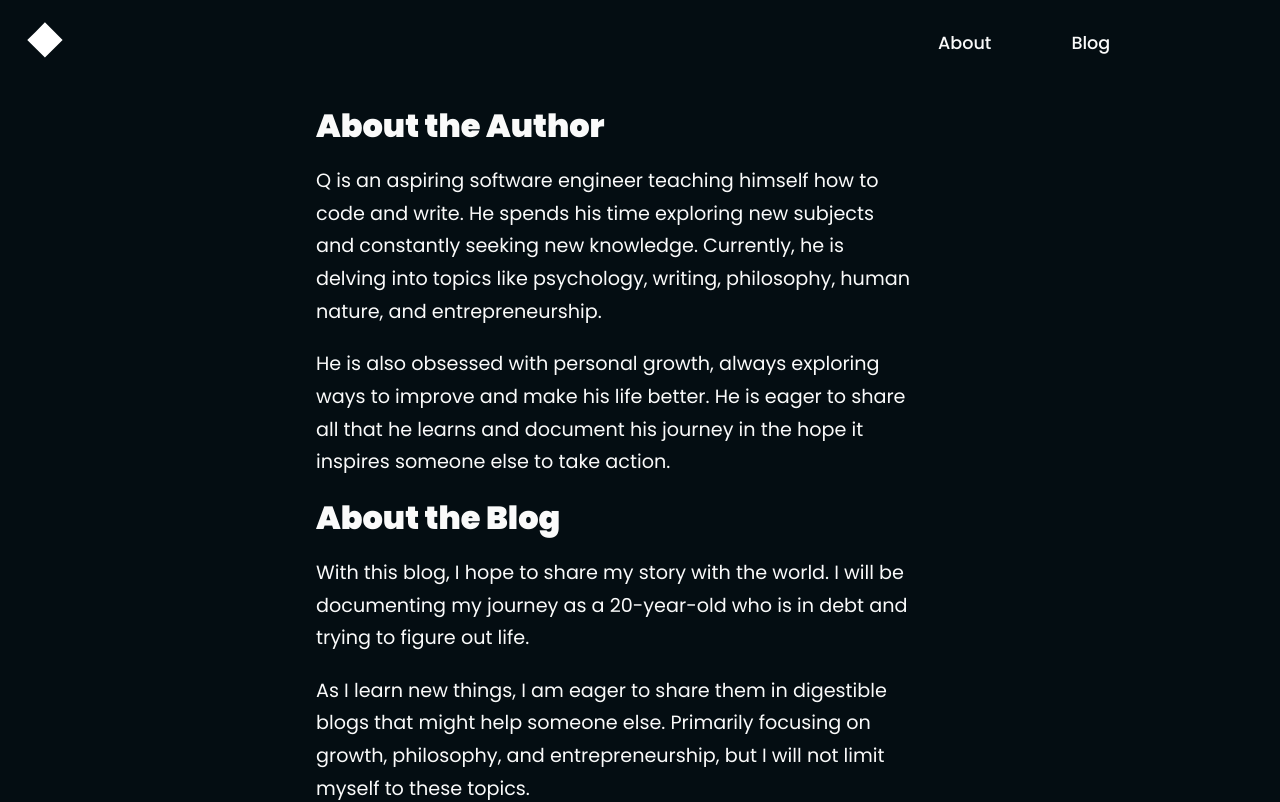
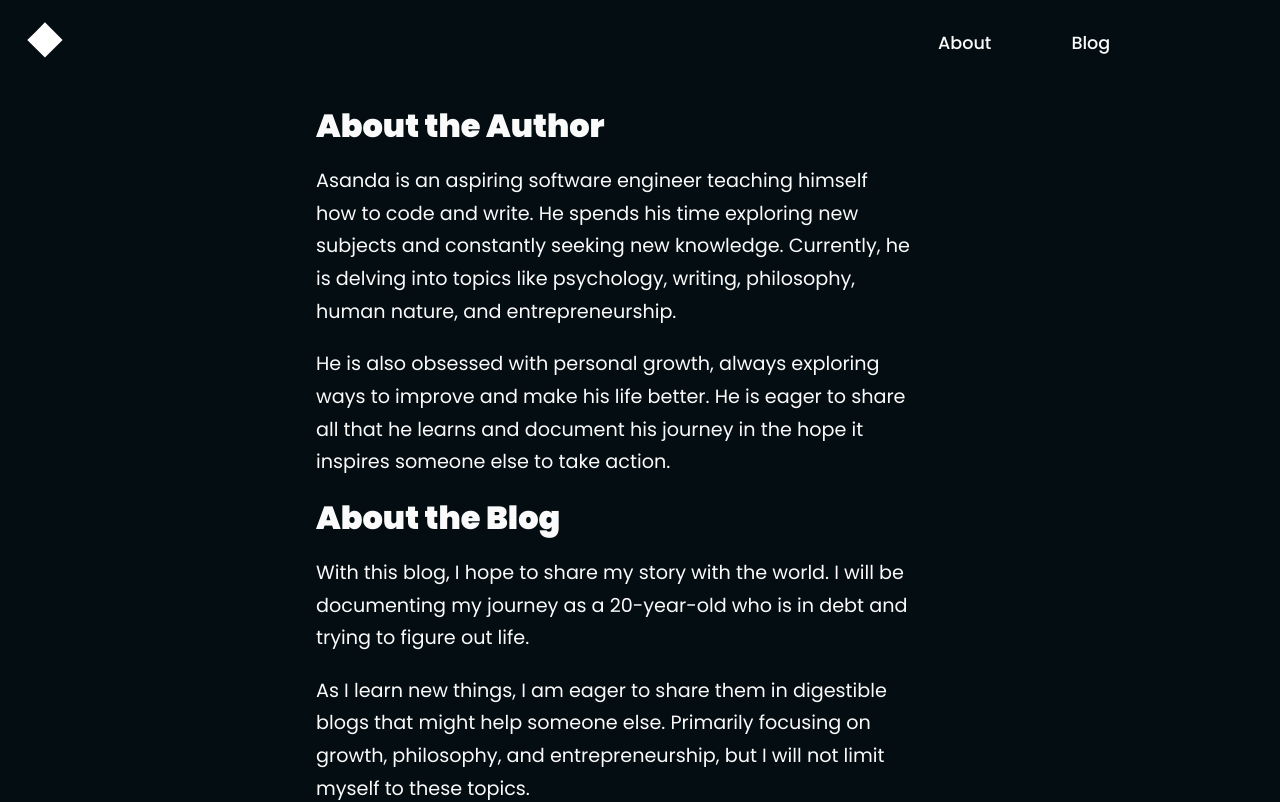
Before and after one commit to lindelwa122/portfolio-client, a React (Vite) app: page /about in a window 1280 px wide. Shown: the top 802 px of the page. Built offline with nearby package versions, Linux system fonts and the light colour scheme.

Commit message:
Change name to my relevant internet name.

```diff
--- a/src/components/about/about.jsx
+++ b/src/components/about/about.jsx
@@ -15,7 +15,7 @@ const About = () => {
             <div className={mobileAdblock}></div>
           </aside>
           <h1 className={styles.h1}>About the Author</h1>
-          <p>Q is an aspiring software engineer teaching himself how to code and write. He spends his time exploring new subjects and constantly seeking new knowledge. Currently, he is delving into topics like psychology, writing, philosophy, human nature, and entrepreneurship.</p>
+          <p>Asanda is an aspiring software engineer teaching himself how to code and write. He spends his time exploring new subjects and constantly seeking new knowledge. Currently, he is delving into topics like psychology, writing, philosophy, human nature, and entrepreneurship.</p>
 
           <p>He is also obsessed with personal growth, always exploring ways to improve and make his life better. He is eager to share all that he learns and document his journey in the hope it inspires someone else to take action.</p>
 
```
